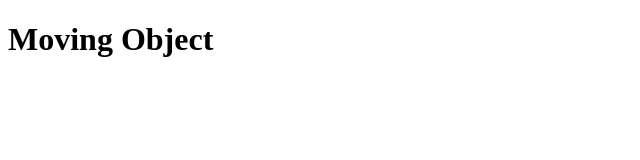
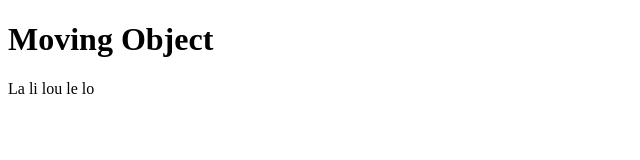
Before and after one commit to PaulNowak36/moving-object, a plain HTML site: page index.html in a window 1280 px wide. Shown: the whole page, without its empty margins (0-640 px from the left). Drawn offline with Linux system fonts and the light colour scheme.

Commit message:
text added

```diff
--- a/index.html
+++ b/index.html
@@ -8,5 +8,6 @@
 </head>
 <body>
     <h1>Moving Object</h1>
+    <p>La li lou le lo</p>
 </body>
 </html>
```
